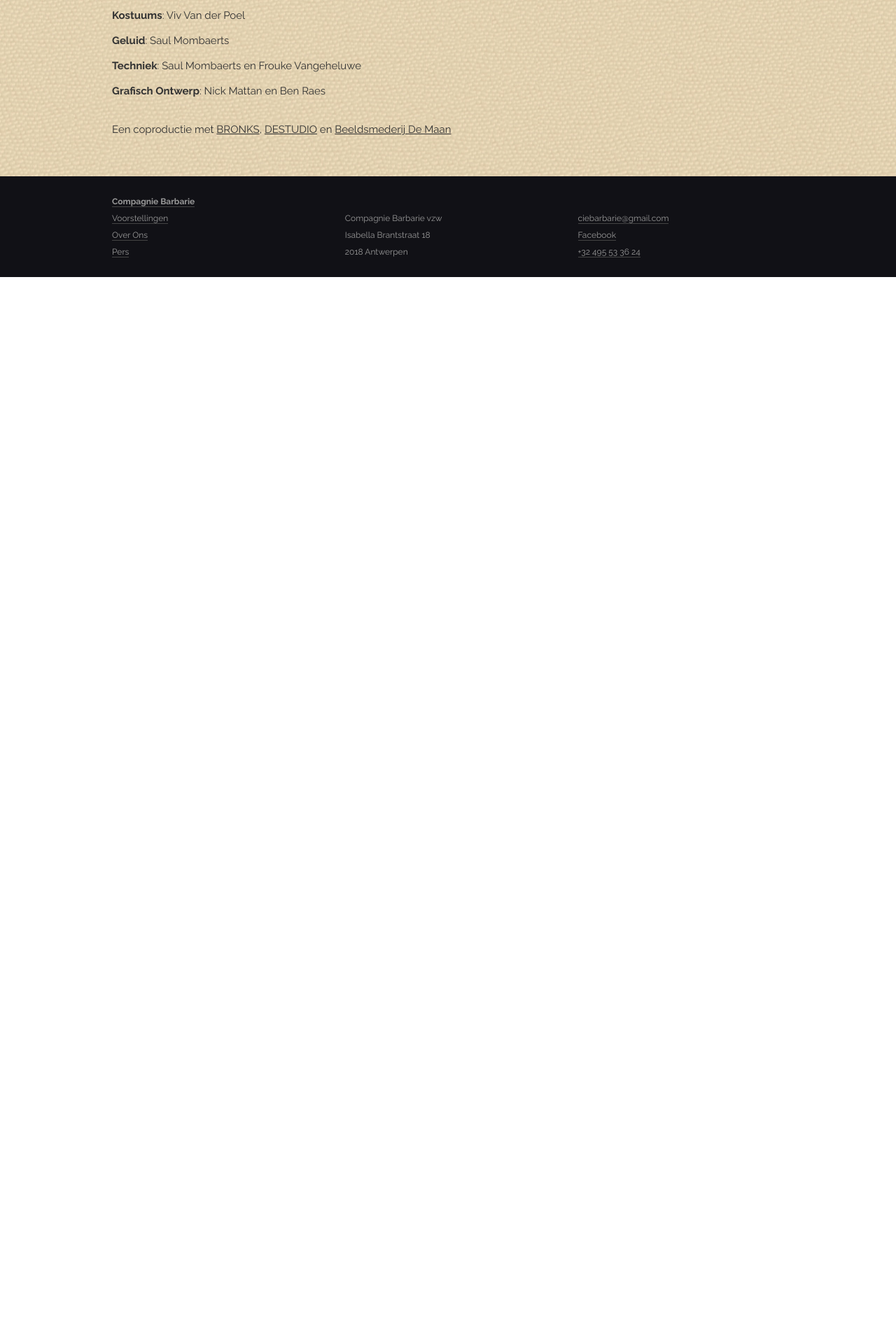
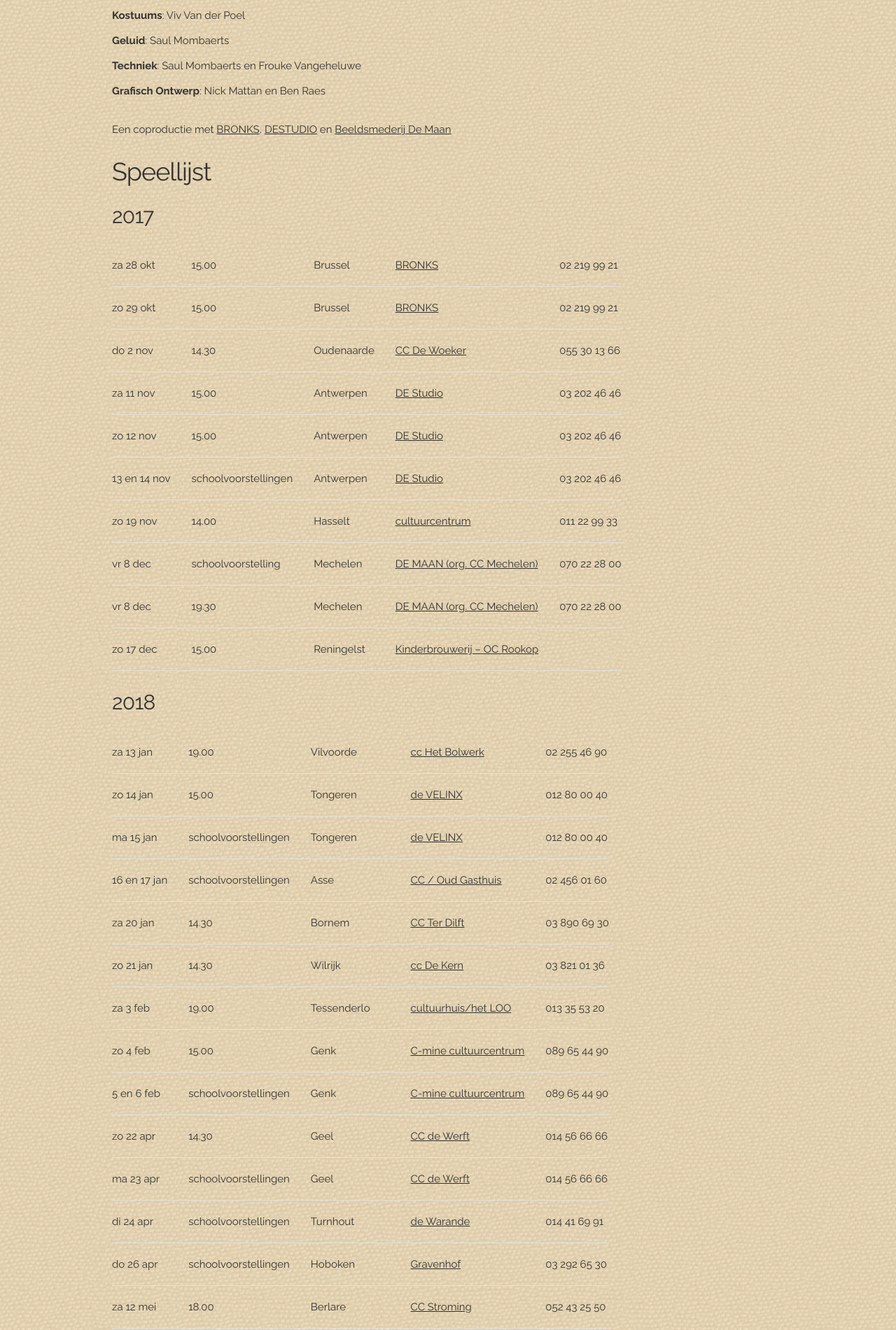
Before and after one commit to ciebarbarie/ciebarbarie, a Jekyll site: the page built from voorstellingen/modders.md, in a window 1280 px wide. Shown: the part 1738-3639 px from the top of the page at 70% size. Built offline with Jekyll 4.4.1, drawn with Linux system fonts in a browser that asks for light colours; nearby versions of some CDN libraries; some web fonts are replaced; library files that are not in the unit come from our copies; before the commit the page ends 2134 px from its top, so only the background shows below that; some of the changed text lies outside the part shown.

Commit message:
Add speellijst Modders.

```diff
--- a/voorstellingen/modders.md
+++ b/voorstellingen/modders.md
@@ -35,3 +36,41 @@ Een voorstelling van compagnie barbarie.<br>
 **Grafisch Ontwerp**: Nick Mattan en Ben Raes<br>
 
 Een coproductie met <a href="http://www.bronks.be/nl/">BRONKS</a>, <a href="https://www.destudio.com/">DESTUDIO</a> en <a href="http://www.demaan.be/">Beeldsmederij De Maan</a>
+
+### Speellijst
+
+#### 2017
+
+<table>
+<tr><td>za 28 okt</td><td>15.00</td><td>Brussel</td><td><a href="http://www.bronks.be">BRONKS</a></td><td>02 219 99 21</td></tr>
+<tr><td>zo 29 okt</td><td>15.00</td><td>Brussel</td><td><a href="http://www.bronks.be">BRONKS</a></td><td>02 219 99 21</td></tr>
+<tr><td>do 2 nov</td><td>14.30</td><td>Oudenaarde</td><td><a href="http://www.dewoeker.be">CC De Woeker</a></td><td>055 30 13 66</td></tr>
+<tr><td>za 11 nov</td><td>15.00</td><td>Antwerpen</td><td><a href="http://www.destudio.com">DE Studio</a></td><td>03 202 46 46</td></tr>
+<tr><td>zo 12 nov</td><td>15.00</td><td>Antwerpen</td><td><a href="http://www.destudio.com">DE Studio</a></td><td>03 202 46 46</td></tr>
+<tr><td>13 en 14 nov</td><td>schoolvoorstellingen</td><td>Antwerpen</td><td><a href="http://www.destudio.com">DE Studio</a></td><td>03 202 46 46</td></tr>
+<tr><td>zo 19 nov</td><td>14.00</td><td>Hasselt</td><td><a href="http://www.ccha.be">cultuurcentrum</a></td><td>011 22 99 33</td></tr>
+<tr><td>vr 8 dec</td><td>schoolvoorstelling</td><td>Mechelen</td><td><a href="http://www.cultuurcentrummechelen.be">DE MAAN (org. CC Mechelen)</a></td><td>070 22 28 00</td></tr>
+<tr><td>vr 8 dec</td><td>19.30</td><td>Mechelen</td><td><a href="http://www.cultuurcentrummechelen.be">DE MAAN (org. CC Mechelen)</a></td><td>070 22 28 00</td></tr>
+<tr><td>zo 17 dec</td><td>15.00</td><td>Reningelst</td><td><a href="http://www.kinderbrouwerij.com">Kinderbrouwerij – OC Rookop</a></td><td>&nbsp;</td></tr>
+</table>
+
+#### 2018
+<table>
+<tr><td>za 13 jan</td><td>19.00</td><td>Vilvoorde</td><td><a href="http://www.hetbolwerk.be">cc Het Bolwerk</a></td><td>02 255 46 90</td></tr>
+<tr><td>zo 14 jan</td><td>15.00</td><td>Tongeren</td><td><a href="http://www.develinx.be">de VELINX</a></td><td>012 80 00 40</td></tr>
+<tr><td>ma 15 jan</td><td>schoolvoorstellingen</td><td>Tongeren</td><td><a href="http://www.develinx.be">de VELINX</a></td><td>012 80 00 40</td></tr>
+<tr><td>16 en 17 jan</td><td>schoolvoorstellingen</td><td>Asse</td><td><a href="http://www.ccasse.be">CC / Oud Gasthuis</a></td><td>02 456 01 60</td></tr>
+<tr><td>za 20 jan</td><td>14.30</td><td>Bornem</td><td><a href="http://www.terdilft.be">CC Ter Dilft</a></td><td>03 890 69 30</td></tr>
+<tr><td>zo 21 jan</td><td>14.30</td><td>Wilrijk</td><td><a href="http://www.ccdekern.be">cc De Kern</a></td><td>03 821 01 36</td></tr>
+<tr><td>za 3 feb</td><td>19.00</td><td>Tessenderlo</td><td><a href="http://www.cultuurhuistessenderlo.be">cultuurhuis/het LOO</a></td><td>013 35 53 20</td></tr>
+<tr><td>zo 4 feb</td><td>15.00</td><td>Genk</td><td><a href="http://www.c-minecultuurcentrum.be">C-mine cultuurcentrum</a></td><td>089 65 44 90</td></tr>
+<tr><td>5 en 6 feb</td><td>schoolvoorstellingen</td><td>Genk</td><td><a href="http://www.c-minecultuurcentrum.be">C-mine cultuurcentrum</a></td><td>089 65 44 90</td></tr>
+<tr><td>zo 22 apr</td><td>14.30</td><td>Geel</td><td><a href="http://www.dewerft.be">CC de Werft</a></td><td>014 56 66 66</td></tr>
+<tr><td>ma 23 apr</td><td>schoolvoorstellingen</td><td>Geel</td><td><a href="http://www.dewerft.be">CC de Werft</a></td><td>014 56 66 66</td></tr>
+<tr><td>di 24 apr</td><td>schoolvoorstellingen</td><td>Turnhout</td><td><a href="http://www.warande.be">de Warande</a></td><td>014 41 69 91</td></tr>
+<tr><td>do 26 apr</td><td>schoolvoorstellingen</td><td>Hoboken</td><td><a href="http://www.gravenhof.org">Gravenhof</a></td><td>03 292 65 30</td></tr>
+<tr><td>za 12 mei</td><td>18.00</td><td>Berlare</td><td><a href="http://www.berlare.be/ccstroming">CC Stroming</a></td><td>052 43 25 50</td></tr>
+<tr><td>zo 13 mei</td><td>15.00</td><td>Roeselare</td><td><a href="http://www.despil.be/">CC De Spil</a></td><td>051 26 57 00</td></tr>
+<tr><td>di 22 mei</td><td>schoolvoorstellingen</td><td>Geraardsbergen</td><td><a href="http://www.de-abdij.be">CC De Abdij</a></td><td>054 43 72 61</td></tr>
+<tr><td>5 en 6 jun</td><td>schoolvoorstellingen</td><td>Turnhout</td><td><a href="http://www.dewarande.be/">de Warande</a></td><td>014 41 69 91</td></tr>
+</table>
```
Also changed, not shown: other parts of voorstellingen/modders.md (+1 -0 lines).
